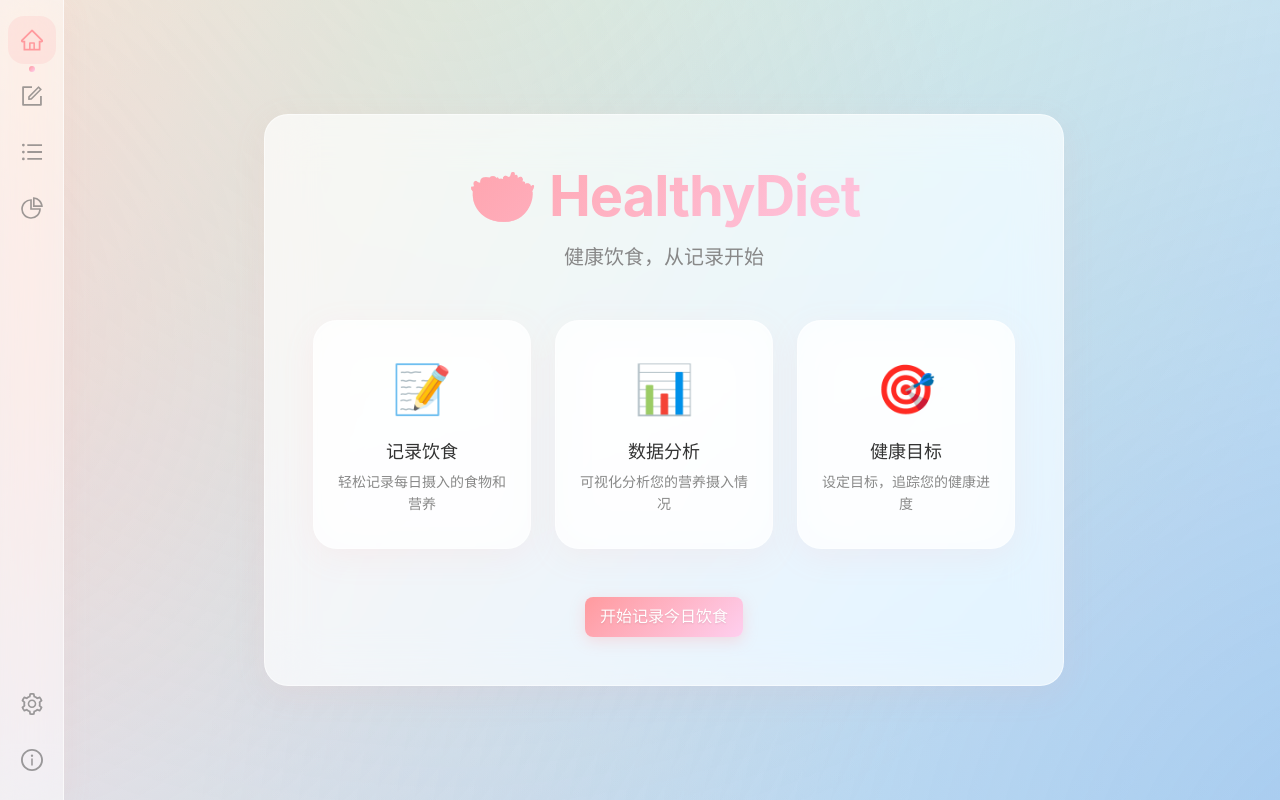
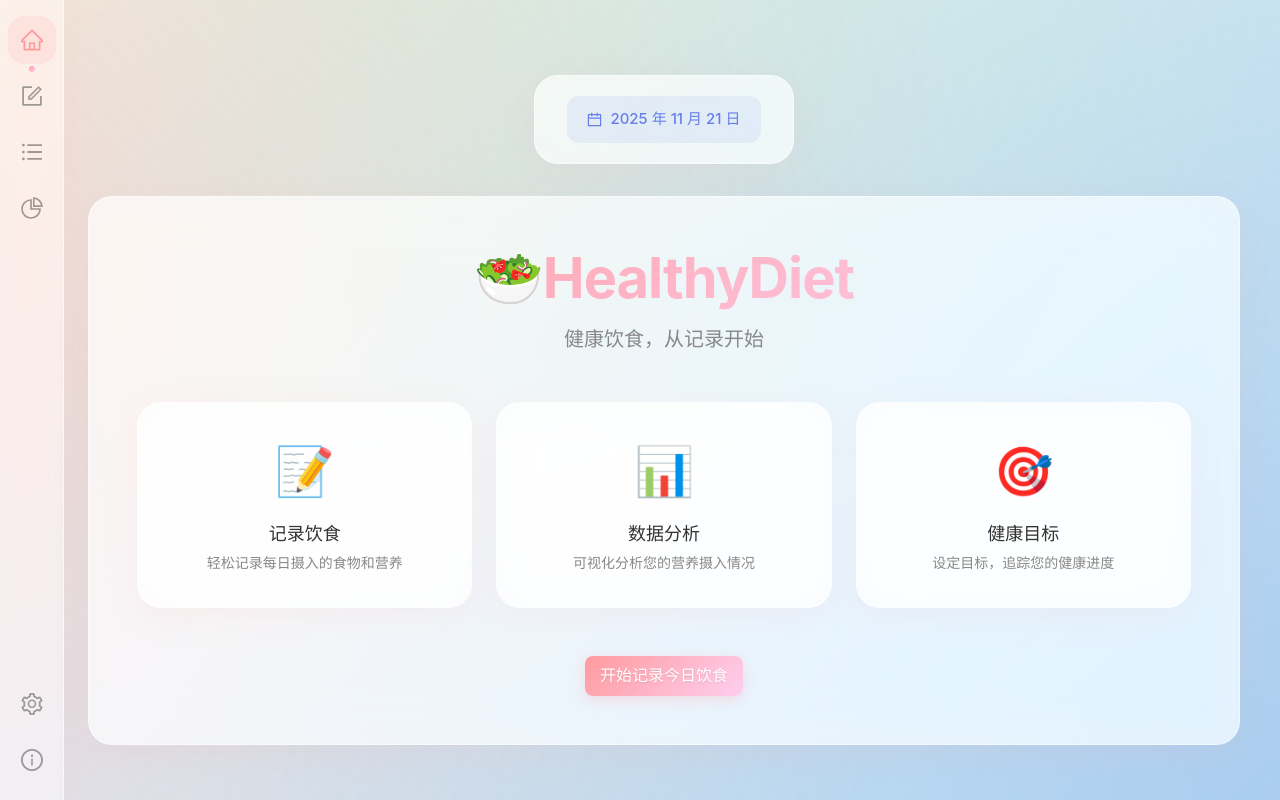
Before and after one commit to Luzhengzheng/HealthyDiet, a Vue app: page / in a window 1280 px wide. Built offline with nearby package versions, Linux system fonts and the light colour scheme.

Commit message:
feat(UI): add header

```diff
--- a/src/renderer/pages/Home.vue
+++ b/src/renderer/pages/Home.vue
@@ -1,7 +1,18 @@
 <template>
     <div class="home">
+        <header class="app-header glass-card">
+            <div class="header-content">
+                <div class="header-left">
+                    <div class="date-display">
+                        <CalendarOutlined class="date-icon" />
+                        <span>{{ dayjs().format('YYYY 年 MM 月 DD 日') }}</span>
+                    </div>
+                </div>
+            </div>
+        </header>
+
         <div class="home-content glass-card">
-            <h1 class="gradient-text">🥗 HealthyDiet</h1>
+            <h1 class="gradient-text"><span class="icon-no-gradient">🥗</span>HealthyDiet</h1>
             <p class="subtitle">健康饮食，从记录开始</p>
 
             <div class="feature-cards">
@@ -23,19 +34,52 @@
             </div>
 
             <div class="quick-actions">
-                <a-button type="primary" size="large">
-                    开始记录今日饮食
-                </a-button>
+                <a-button type="primary" size="large"> 开始记录今日饮食 </a-button>
             </div>
         </div>
     </div>
 </template>
 
 <script setup lang="ts">
+import dayjs from 'dayjs';
+import { CalendarOutlined } from '@ant-design/icons-vue';
 import { Button as AButton } from 'ant-design-vue';
 </script>
 
 <style scoped>
+.app-header {
+    margin: 20px;
+    margin-bottom: 32px;
+    padding: 20px 32px;
+    animation: slideInUp 0.6s cubic-bezier(0.4, 0, 0.2, 1);
+}
+
+.date-display {
+    display: flex;
+    align-items: center;
+    gap: 8px;
+    padding: 12px 20px;
+    background: rgba(102, 126, 234, 0.1);
+    border-radius: 12px;
+    font-size: 15px;
+    font-weight: 500;
+    color: #667eea;
+}
+
+.header-content {
+    display: flex;
+    justify-content: space-between;
+    align-items: center;
+    flex-wrap: wrap;
+    gap: 20px;
+}
+
+.header-left {
+    display: flex;
+    align-items: center;
+    gap: 20px;
+}
+
 .home {
     display: flex;
     flex-direction: column;
@@ -46,7 +90,6 @@ import { Button as AButton } from 'ant-design-vue';
 }
 
 .home-content {
-    max-width: 800px;
     width: 100%;
     padding: 48px;
     text-align: center;
--- a/src/style.css
+++ b/src/style.css
@@ -128,6 +128,12 @@ body::before {
     -webkit-background-clip: text;
     -webkit-text-fill-color: transparent;
     background-clip: text;
+}
+
+.icon-no-gradient {
+    background: none !important;
+    -webkit-background-clip: initial !important;
+    -webkit-text-fill-color: initial !important
 }
 
 a {
```
